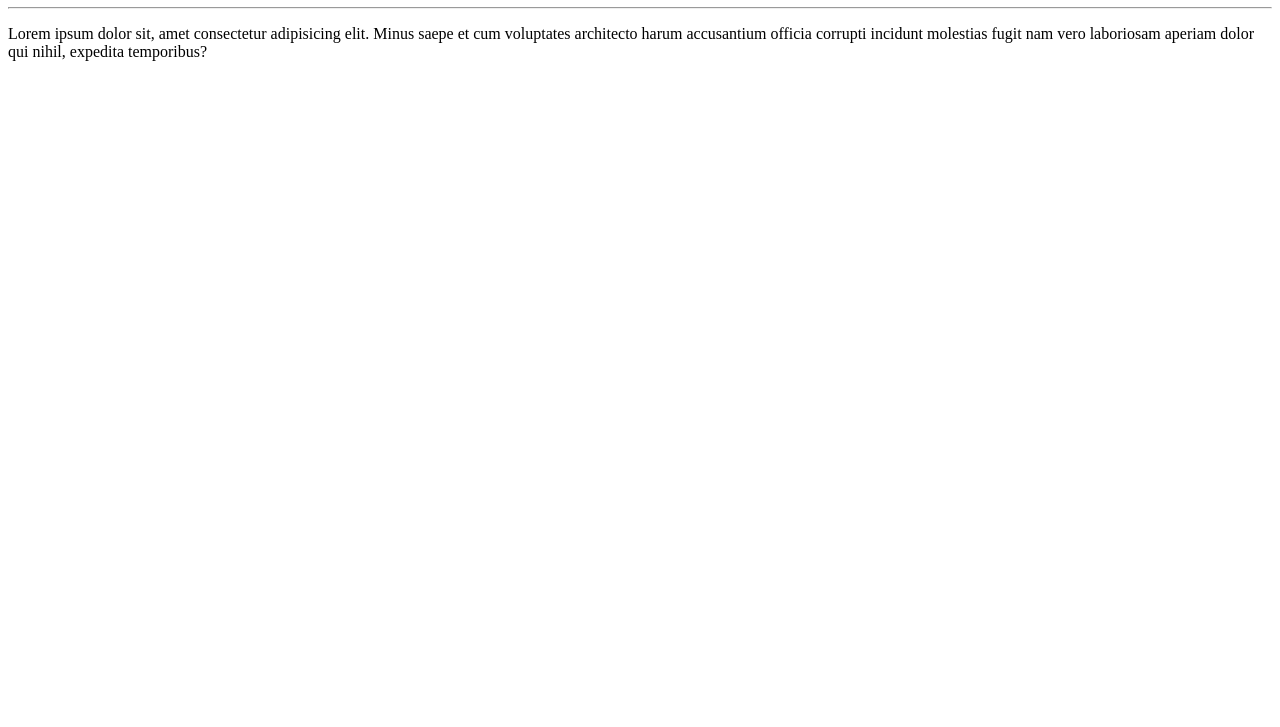
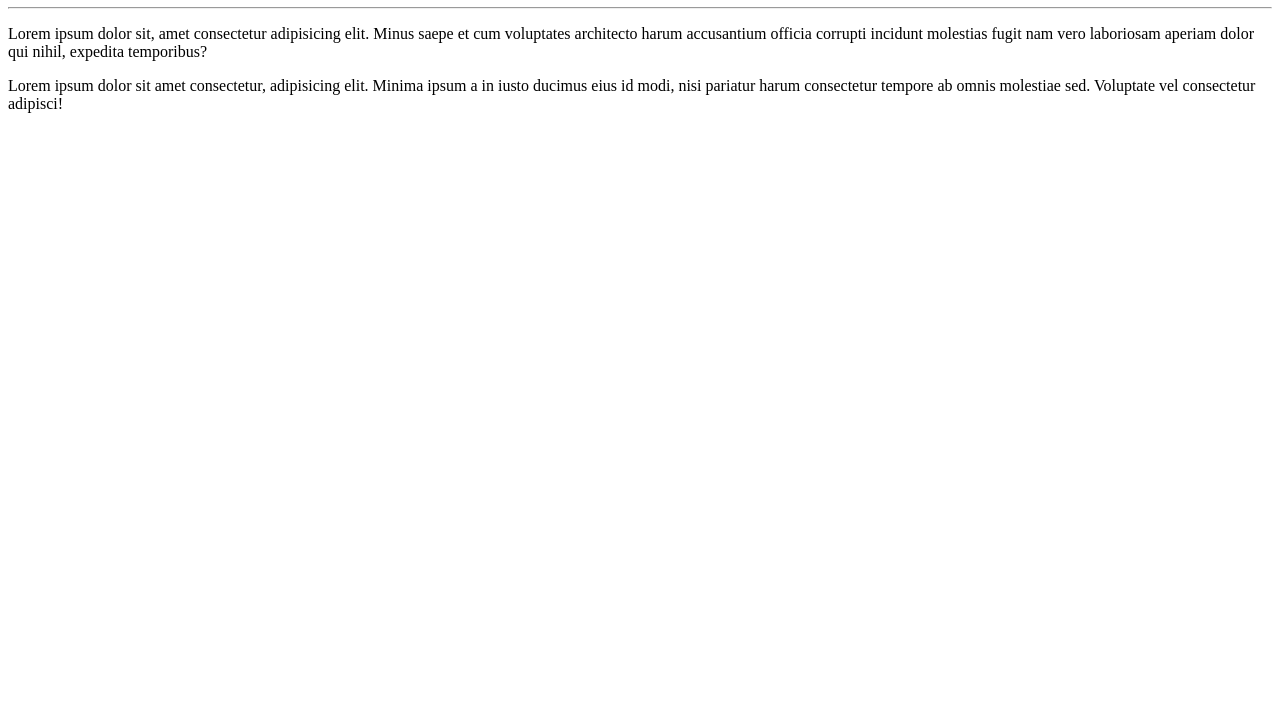
Before and after one commit to gncorrea/Ola-Mundo, a plain HTML site: page site-exemplo/index.html in a window 1280 px wide. Shown: the part 73-800 px from the top of the page. Drawn offline with Linux system fonts and the light colour scheme.

Commit message:
adicionei um paragrafo

```diff
--- a/site-exemplo/index.html
+++ b/site-exemplo/index.html
@@ -10,5 +10,6 @@
     <h1>Olá, Mundo!</h1>
     <hr>
     <p>Lorem ipsum dolor sit, amet consectetur adipisicing elit. Minus saepe et cum voluptates architecto harum accusantium officia corrupti incidunt molestias fugit nam vero laboriosam aperiam dolor qui nihil, expedita temporibus?</p>
+    <p>Lorem ipsum dolor sit amet consectetur, adipisicing elit. Minima ipsum a in iusto ducimus eius id modi, nisi pariatur harum consectetur tempore ab omnis molestiae sed. Voluptate vel consectetur adipisci!</p>
 </body>
 </html>
```
